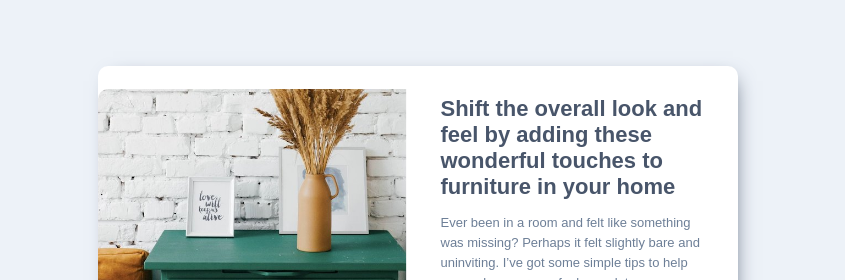
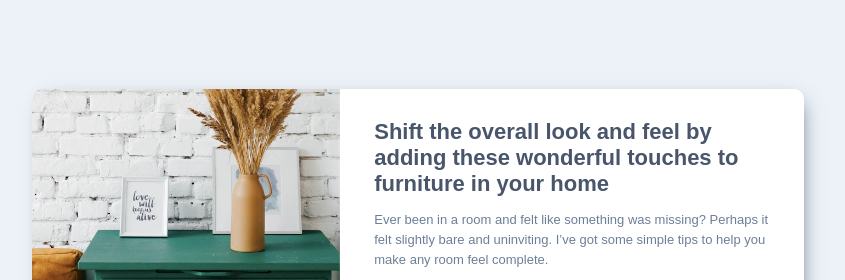
Before and after one commit to Elyor05/article-preview-component-master, a plain HTML site: page index.html in a window 1280 px wide. Shown: the part 174-454 px from the top of the page, without its empty margins (222-1067 px from the left). Drawn offline with Linux system fonts and the light colour scheme.

Commit message:
change width

```diff
--- a/article.css
+++ b/article.css
@@ -11,7 +11,6 @@ body {
 main {
     display: flex;
     align-items: center;
-    width: 50vw;
     background-color: #fff;
     box-shadow: 5px 5px 20px -10px hsl(217, 19%, 35%);
     border-radius: 10px;
@@ -25,6 +24,7 @@ main {
 }
 
 #main {
+    width: 400px;
     display: flex;
     flex-direction: column;
     padding: 30px;
```
